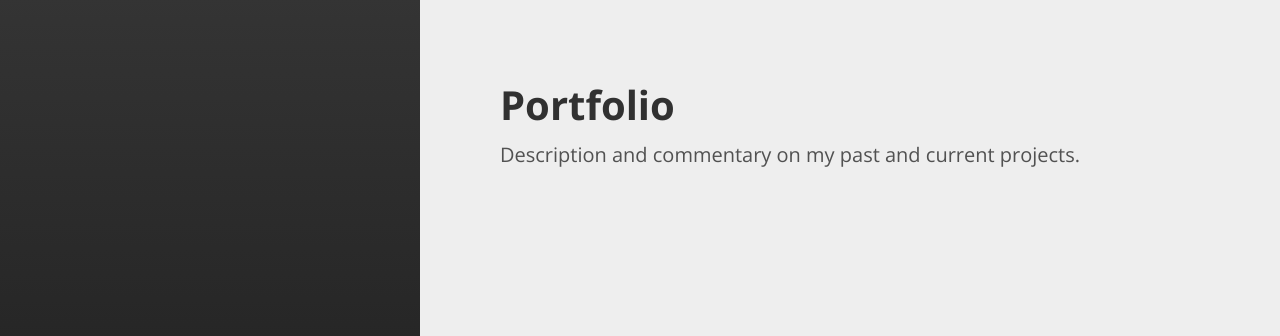
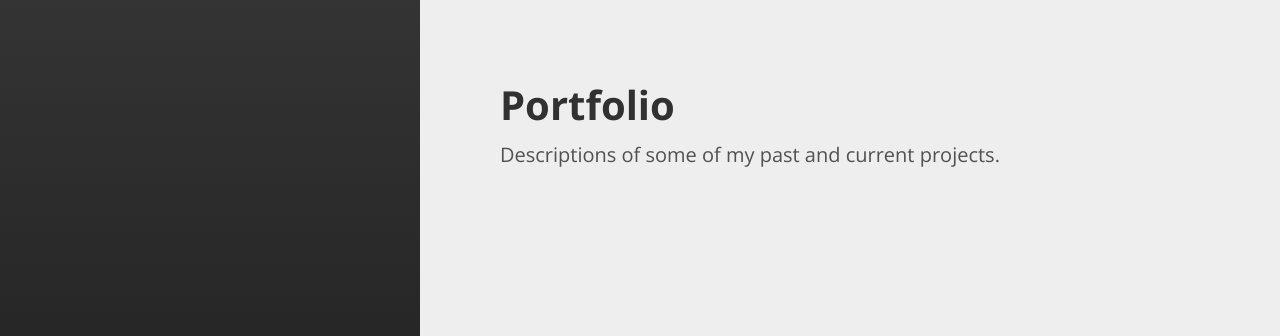
Before and after one commit to dlzou/dlzou.github.io, a Jekyll site: the page built from portfolio.md, in a window 1280 px wide. Shown: the top 336 px of the page. Built offline with Jekyll 4.4.1, drawn with Linux system fonts in a browser that asks for light colours.

Commit message:
modified portfolio page

```diff
--- a/portfolio.md
+++ b/portfolio.md
@@ -4,4 +4,4 @@ title: Portfolio
 permalink: /portfolio/
 ---
 
-Description and commentary on my past and current projects.
+Descriptions of some of my past and current projects.
```
